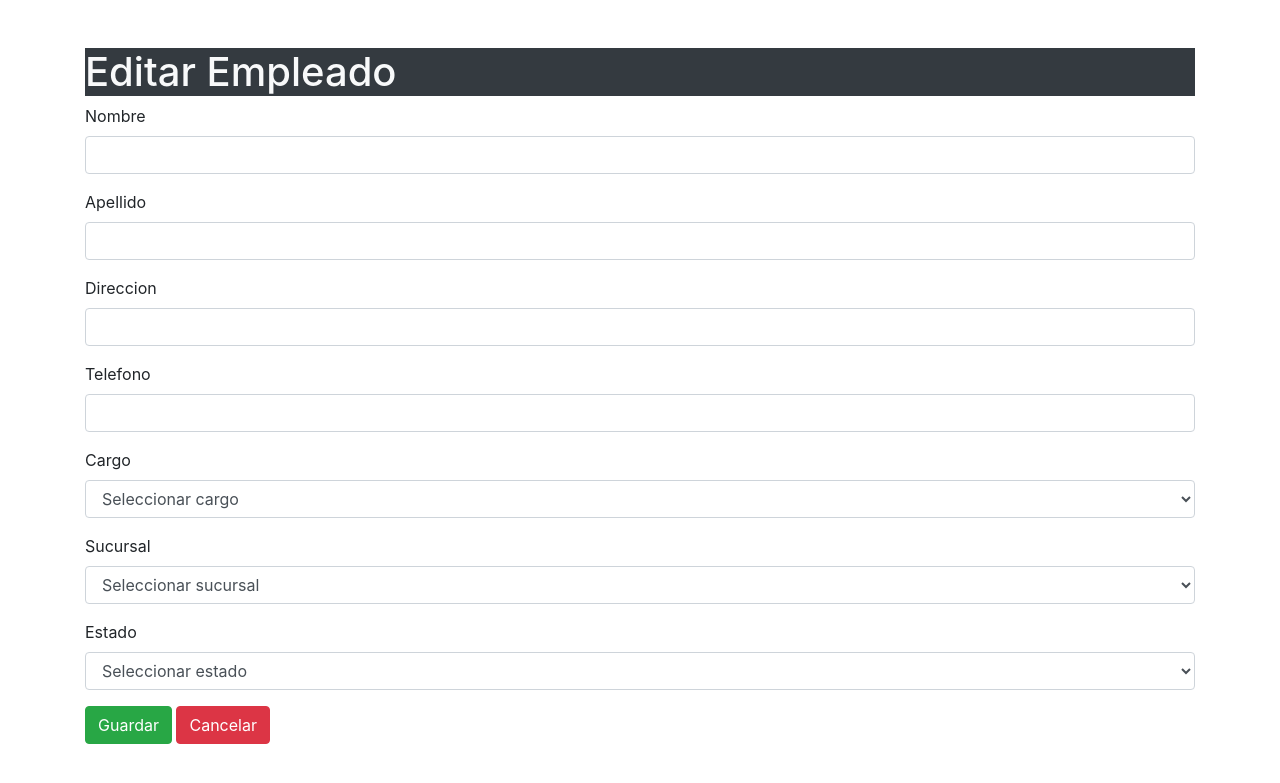
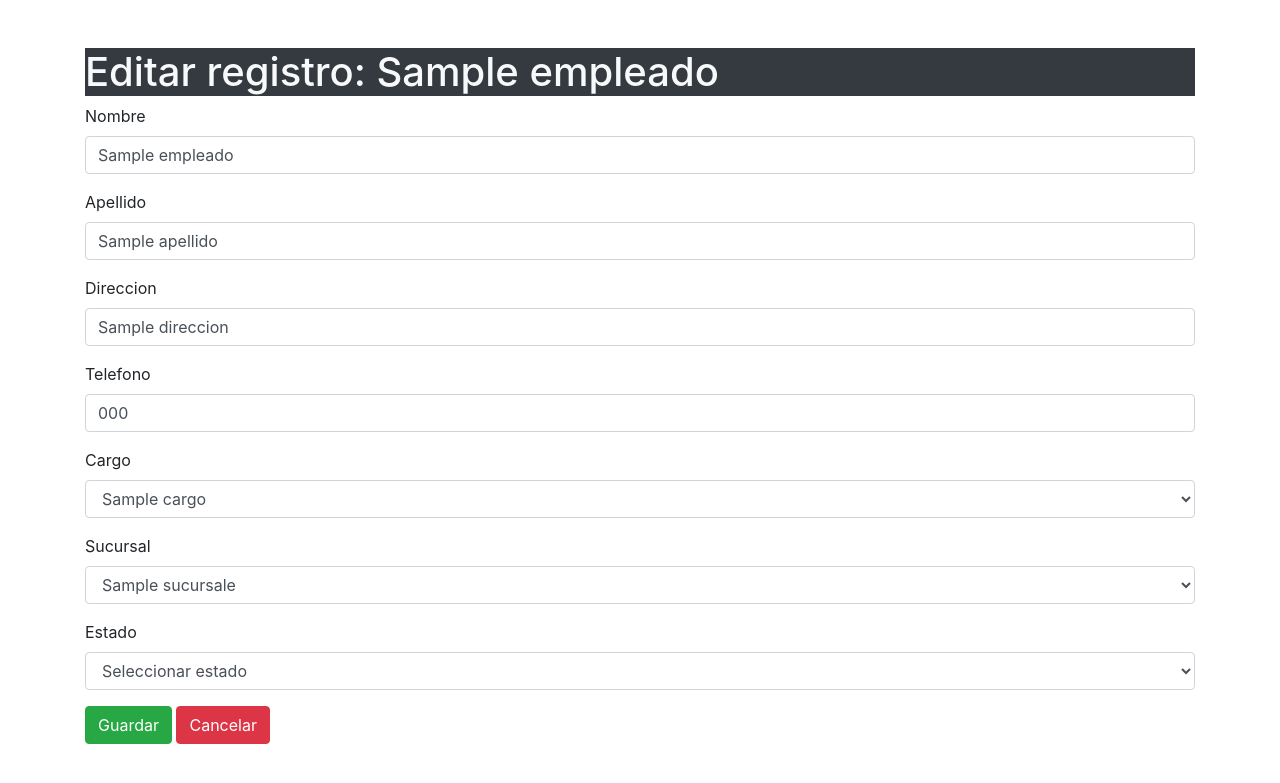
Before and after one commit to kevinMejia6/CrudEmpleados, a CodeIgniter app: the page made by application/views/ViewsEmpleados/Edit.php in a window 1280 px wide. Shown: the top 783 px of the page. Run offline with CodeIgniter, Linux system fonts and the light colour scheme; the template is opened without the code that fills it: most values are stand-ins (such as "Sample title", 1, 10 or a date in 2020); data that the repository does not hold is empty; some libraries are stand-ins or nearby versions.

Commit message:
Feat:Avances de editar
Se agrego la funcionalidad de editar el empleado

```diff
--- a/application/views/Components/footer.php
+++ b/application/views/Components/footer.php
@@ -2,5 +2,17 @@
 <script src="https://code.jquery.com/jquery-3.5.1.slim.min.js"></script>
 <script src="https://stackpath.bootstrapcdn.com/bootstrap/4.5.2/js/bootstrap.min.js"></script>
 <script src="https://cdn.jsdelivr.net/npm/sweetalert2@11"></script>
+<script>
+     // Obtener el ID de la sucursal original desde el campo oculto
+    var idSucursalOriginal = $('#id_sucursal_original').val();
 
+    // Iterar sobre las opciones del campo de selección y preseleccionar la sucursal original
+    $('#id_sucursal option').each(function() {
+        if ($(this).val() == idSucursalOriginal) {
+            $(this).prop('selected', true);
+            return false; // Salir del bucle cuando se encuentra la opción
+        }
+    });
+
+</script>
 </html>
--- a/application/views/ViewsEmpleados/Edit.php
+++ b/application/views/ViewsEmpleados/Edit.php
@@ -9,40 +9,46 @@
 </head>
 <body>
     <div class="container">
-        <h1 class="mt-5 bg-dark text-light">Editar Empleado</h1>
+    <h1 class="mt-5 bg-dark text-light">Editar registro: <?php echo $empleado->nombre; ?></h1>
     <form id="formularioNuevoEmpleado" method="POST" action="<?php echo base_url();?>nuevo-empleado/guardar">
         <div class="form-group">
+            <input type="hidden" id="id_empleado" name="id_empleado" value="<?php echo $empleado->id; ?>">
+
             <label for="nombre">Nombre</label>
-        <input type="text" class="form-control" id="nombre" name="nombre" required>
+            <input type="text" class="form-control" id="nombre" name="nombre" required value="<?php echo $empleado->nombre; ?>">
         </div>
         <div class="form-group">
             <label for="apellido">Apellido</label>
-        <input type="text" class="form-control" id="apellido" name="apellido" required>
+            <input type="text" class="form-control" id="apellido" name="apellido" required value="<?php echo $empleado->apellido; ?>">
         </div>
         <div class="form-group">
             <label for="direccion">Direccion</label>
-        <input type="text" class="form-control" id="direccion" name="direccion" required>
+            <input type="text" class="form-control" id="direccion" name="direccion" required value="<?php echo $empleado->direccion; ?>">
         </div>
         <div class="form-group">
             <label for="telefono">Telefono</label>
-        <input type="text" class="form-control" id="telefono" name="telefono" required>
+            <input type="text" class="form-control" id="telefono" name="telefono" required value="<?php echo $empleado->telefono; ?>">
         </div>
         <div class="form-group">
             <label for="id_cargo">Cargo</label>
             <select class="form-control" id="id_cargo" name="id_cargo" required>
                 <option value="">Seleccionar cargo</option>
-        <?php foreach ($cargo as $cargo) : ?>
-            <option value="<?php echo $cargo->id; ?>"><?php echo $cargo->nombre; ?></option>
+                <?php foreach ($cargos as $cargo) : ?>
+                    <option value="<?php echo $cargo->id; ?>" <?php echo ($cargo->id == $empleado->id_cargo) ? 'selected' : ''; ?>>
+                        <?php echo $cargo->nombre; ?>
+                    </option>
                 <?php endforeach; ?>
             </select>
         </div>
-
+        <input type="hidden" id="id_sucursal_original" value="<?php echo $empleado->id_sucursal; ?>">
         <div class="form-group">
             <label for="id_sucursal">Sucursal</label>
             <select class="form-control" id="id_sucursal" name="id_sucursal" required>
                 <option value="">Seleccionar sucursal</option>
-        <?php foreach ($sucursal as $sucursal) : ?>
-            <option value="<?php echo $sucursal->id; ?>"><?php echo $sucursal->nombre; ?></option>
+                <?php foreach ($sucursales as $sucursal) : ?>
+                    <option value="<?php echo $sucursal->id; ?>" <?php echo ($sucursal->id == $empleado->id_sucursal) ? 'selected' : ''; ?>>
+                        <?php echo $sucursal->nombre; ?>
+                    </option>
                 <?php endforeach; ?>
             </select>
         </div>
@@ -50,18 +56,27 @@
         <label for="estado">Estado</label>
         <select class="form-control" id="estado" name="estado" required>
             <option value="">Seleccionar estado</option>
-        <option value="activo">Activo</option>
-        <option value="inactivo">Inactivo</option>
+            <?php foreach ($estados as $estado) : ?>
+                <option value="<?php echo $estado->estado; ?>" <?php echo ($estado->estado == $empleado->estado) ? 'selected' : ''; ?>>
+                    <?php echo $estado->estado; ?>
+                </option>
+            <?php endforeach; ?>
         </select>
     </div>
+
+
         <button type="submit" class="btn btn-success">Guardar</button>
         <button type="button" class="btn btn-danger">Cancelar</button>
     </form>
 </div>
+
+
  <?php
     include(APPPATH . 'views/Components/footer.php');
     ?>
  <script>
+        <script src="https://code.jquery.com/jquery-3.6.0.min.js"></script>
+
 
      <?php if($this->session->flashdata("success")): ?>
     Swal.fire({
```
Also changed, not shown: application/controllers/CrudControllers/Empleados.php (+23 -18 lines), application/models/Empleado_model.php (+16 -3 lines). Lines whose indentation alone changed are shown as unchanged.
